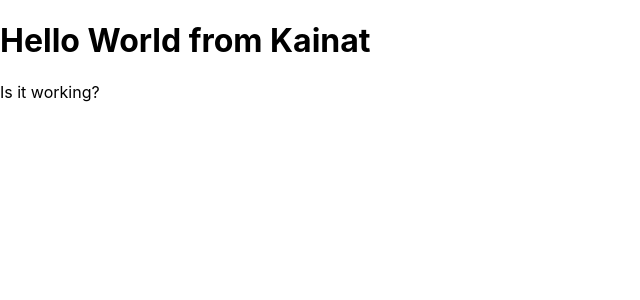
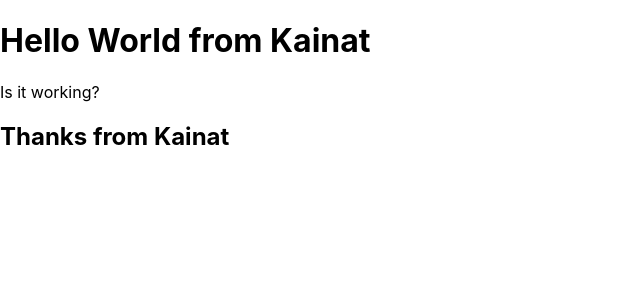
Before and after one commit to kainat555/bootcampReact, a React (Create React App) app: page / in a window 1280 px wide. Shown: the top 300 px of the page, without its empty margins (0-640 px from the left). Built offline with nearby package versions, Linux system fonts and the light colour scheme.

Commit message:
update changes in app.js

```diff
--- a/src/App.js
+++ b/src/App.js
@@ -8,6 +8,7 @@ function App() {
       <p>
       Is it working?
       </p>
+      <h2>Thanks from Kainat</h2>
     </div>
   );
 }
```
